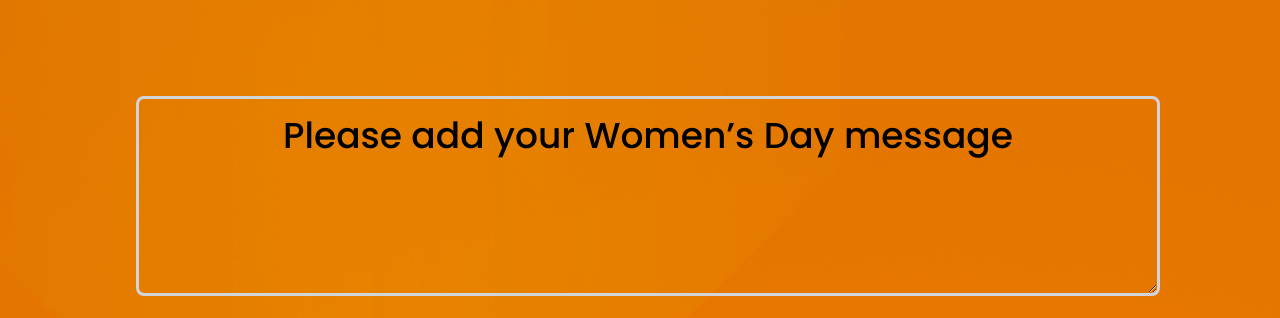
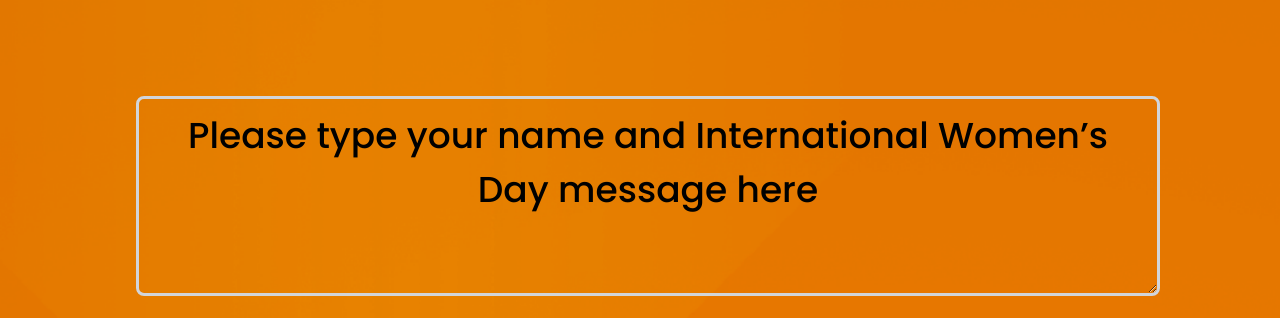
Before and after one commit to sathiyaIbe/LiveEditor, a Next.js app: page /cameradesktop in a window 1280 px wide. Both pictures are taken after a click on the button "Capture". Shown: the top 318 px of the page. Built offline with nearby package versions, Linux system fonts and the light colour scheme; no server answers; a web font is replaced by a local one.

Commit message:
changed the text area desktop

```diff
--- a/sections/CaptureDesktop.jsx
+++ b/sections/CaptureDesktop.jsx
@@ -188,7 +188,7 @@ return(
 <div className="flex  overflow_check min-h-screen w-full absolute z-[100] ">
 <div className="flex flex-col textEditodBg min-w-[100vw] min-h-screen ">
  <textarea row="3" id="input"  className="max-w-[40vw] mt-24 textArea max-w-[80vw] min-h-[25vh] resize-y resize-x  track-[1px] placeholder-black  self-center text-center  bg-transparent border border-[3px]  border-gray-300 text-black  rounded-lg focus:ring-black focus:border-black block w-full p-2.5 "
- type='text' placeholder="Please add your Women’s Day message" onChange={onChange} value={text}></textarea>
+ type='text' placeholder="Please type your name and International Women’s Day message here" onChange={onChange} value={text}></textarea>
  <button type="button" className="my-6 self-center  max-w-[150px]  px-8 py-3 text-[22px] font-bold text-yellow-500 transition-all duration-200 bg-gray-900 border-2 border-transparent sm:w-auto rounded-xl font-pj hover:bg-gray-600 focus:outline-none focus:ring-2 focus:ring-offset-2 focus:ring-gray-900" onClick={onButtonClick}>
   Submit</button>
 </div>
```
